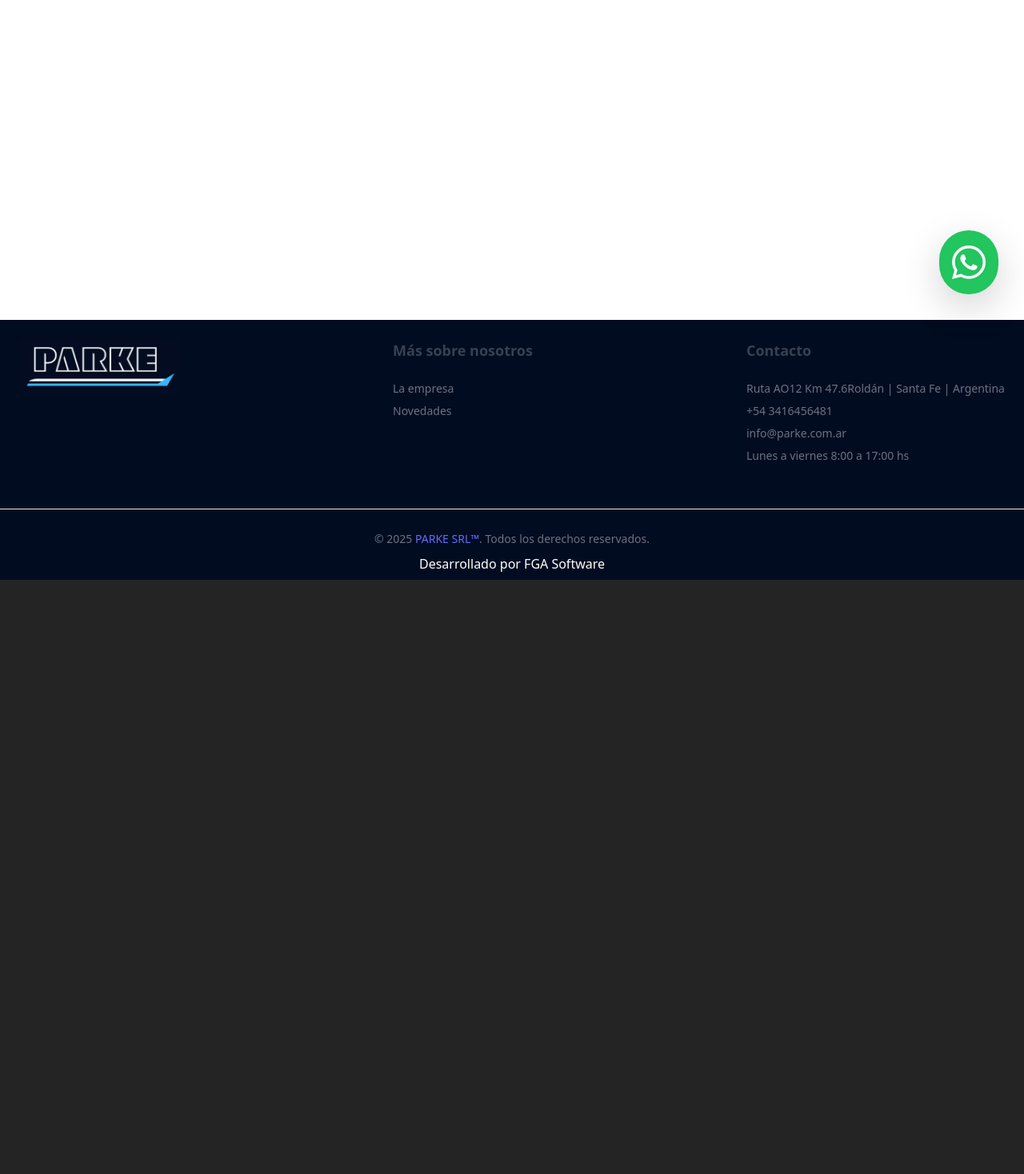
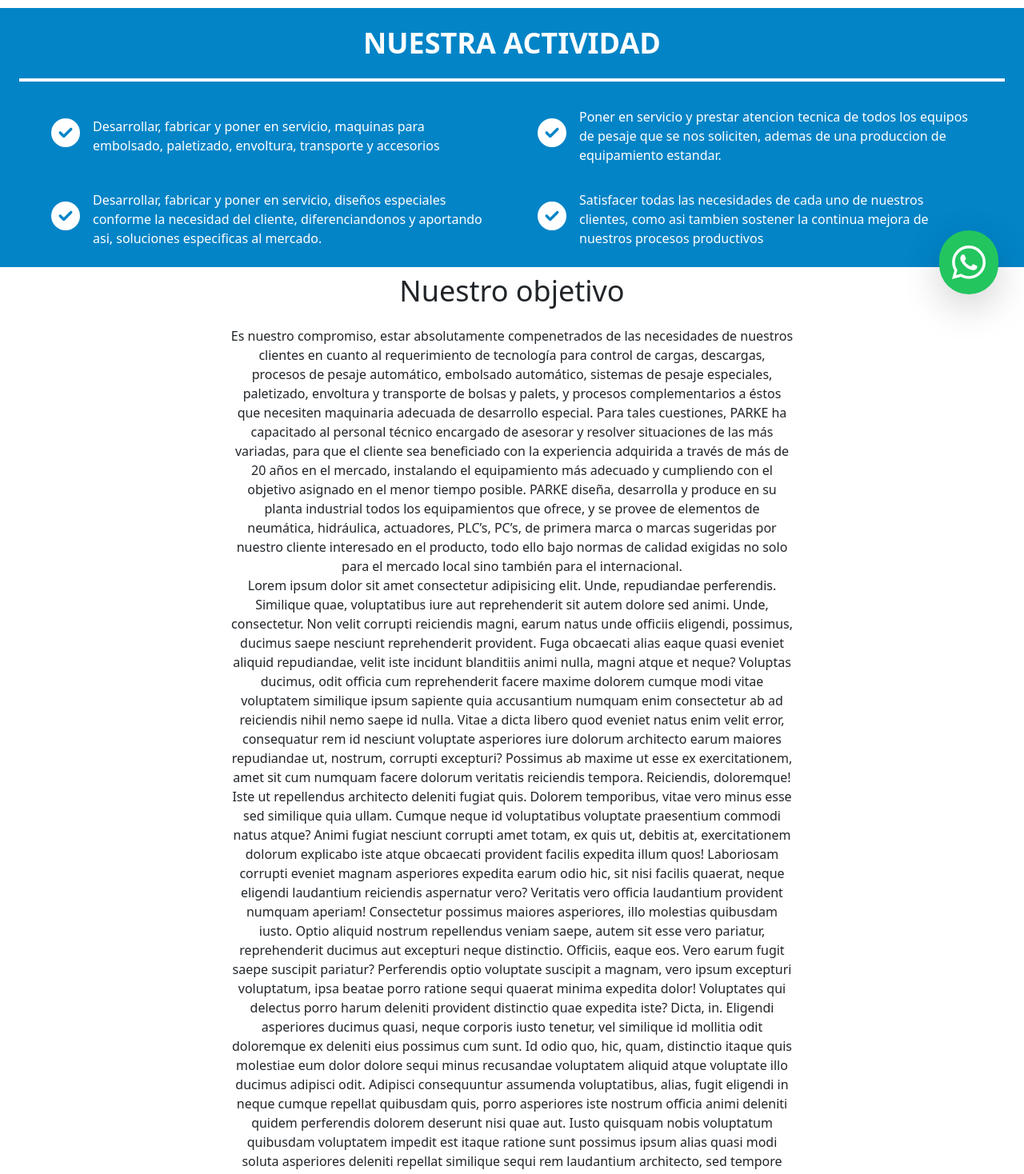
Before and after one commit to facundolgomez/PARKE-Landing-Page-React, a React (Vite) app: page /company in a window 1280 px wide. Shown: the part 400-1868 px from the top of the page at 80% size. Before the commit the page ends 1125 px from the top, so only its background shows below. Built offline with nearby package versions, Linux system fonts and the light colour scheme.

Commit message:
company component finished

```diff
--- a/src/components/companyInfo/CompanyInfo.jsx
+++ b/src/components/companyInfo/CompanyInfo.jsx
@@ -1,10 +1,158 @@
+import { FontAwesomeIcon } from "@fortawesome/react-fontawesome";
+import { faCheckCircle } from "@fortawesome/free-solid-svg-icons";
+
 const CompanyInfo = () => {
+  return (
+    <>
+      <>
+        <div className="relative">
+          <img
+            src="../../../public/imagenes-de-fondo/imagen-la-empresa.jpg"
+            className="w-full brightness-75"
+            style={{ height: "400px" }}
+          />
+          <section className="absolute bottom-0 left-0 mb-4 bg-transparent dark:bg-dark">
+            <div className="mx-auto sm:container">
+              <div className="flex flex-col text-white">
+                <h1 className="text-2xl font-semibold bg-sky-600 text-white px-4 py-2">
+                  La Empresa
+                </h1>
+                <p className="text-sm font-medium text-body-color dark:text-dark-6 bg-black px-4 py-2">
+                  Lorem ipsum dolor sit amet, consectetur adipiscing elit.
+                </p>
+              </div>
+            </div>
+          </section>
+        </div>
+        <div className="flex justify-start bg-sky-600 h-auto my-2.5 flex-col items-center pt-4 pb-4 px-4 sm:px-8 relative">
+          <div className="text-white text-4xl font-bold whitespace-nowrap">
+            NUESTRA ACTIVIDAD
+          </div>
+          <div className="h-1 bg-white w-full mt-4"></div>
 
-    return(
-        <>
-            <h1 className="pt-28">La Empresa</h1>
-        </>
-    )
-}
+          <div className="grid grid-cols-1 sm:grid-cols-2 gap-6 sm:gap-x-16 mt-6 w-full max-w-6xl mx-auto">
+            <div className="flex items-center justify-start">
+              <FontAwesomeIcon
+                icon={faCheckCircle}
+                className="text-white text-4xl mr-4"
+              />
+              <p className="text-white mt-2">
+                Desarrollar, fabricar y poner en servicio, maquinas para
+                embolsado, paletizado, envoltura, transporte y accesorios
+              </p>
+            </div>
 
-export default CompanyInfo
+            <div className="flex  items-center justify-end">
+              <FontAwesomeIcon
+                icon={faCheckCircle}
+                className="text-white text-4xl mr-4"
+              />
+              <p className="text-white mt-2">
+                Poner en servicio y prestar atencion tecnica de todos los
+                equipos de pesaje que se nos soliciten, ademas de una produccion
+                de equipamiento estandar.
+              </p>
+            </div>
+
+            <div className="flex  items-center justify-start">
+              <FontAwesomeIcon
+                icon={faCheckCircle}
+                className="text-white text-4xl mr-4"
+              />
+              <p className="text-white mt-2">
+                Desarrollar, fabricar y poner en servicio, diseños especiales
+                conforme la necesidad del cliente, diferenciandonos y aportando
+                asi, soluciones especificas al mercado.
+              </p>
+            </div>
+
+            <div className="flex  items-center justify-end">
+              <FontAwesomeIcon
+                icon={faCheckCircle}
+                className="text-white text-4xl mr-4"
+              />
+              <p className="text-white mt-2">
+                Satisfacer todas las necesidades de cada uno de nuestros
+                clientes, como asi tambien sostener la continua mejora de
+                nuestros procesos productivos
+              </p>
+            </div>
+          </div>
+        </div>
+        <div className="text-center px-6 sm:px-16 md:px-32 lg:px-48 xl:px-72">
+          <div className="text-4xl">Nuestro objetivo</div>
+          <p className="mt-4">
+            Es nuestro compromiso, estar absolutamente compenetrados de las
+            necesidades de nuestros clientes en cuanto al requerimiento de
+            tecnología para control de cargas, descargas, procesos de pesaje
+            automático, embolsado automático, sistemas de pesaje especiales,
+            paletizado, envoltura y transporte de bolsas y palets, y procesos
+            complementarios a éstos que necesiten maquinaria adecuada de
+            desarrollo especial. Para tales cuestiones, PARKE ha capacitado al
+            personal técnico encargado de asesorar y resolver situaciones de las
+            más variadas, para que el cliente sea beneficiado con la experiencia
+            adquirida a través de más de 20 años en el mercado, instalando el
+            equipamiento más adecuado y cumpliendo con el objetivo asignado en
+            el menor tiempo posible. PARKE diseña, desarrolla y produce en su
+            planta industrial todos los equipamientos que ofrece, y se provee de
+            elementos de neumática, hidráulica, actuadores, PLC’s, PC’s, de
+            primera marca o marcas sugeridas por nuestro cliente interesado en
+            el producto, todo ello bajo normas de calidad exigidas no solo para
+            el mercado local sino también para el internacional.
+          </p>
+          <p>
+            Lorem ipsum dolor sit amet consectetur adipisicing elit. Unde,
+            repudiandae perferendis. Similique quae, voluptatibus iure aut
+            reprehenderit sit autem dolore sed animi. Unde, consectetur. Non
+            velit corrupti reiciendis magni, earum natus unde officiis eligendi,
+            possimus, ducimus saepe nesciunt reprehenderit provident. Fuga
+            obcaecati alias eaque quasi eveniet aliquid repudiandae, velit iste
+            incidunt blanditiis animi nulla, magni atque et neque? Voluptas
+            ducimus, odit officia cum reprehenderit facere maxime dolorem cumque
+            modi vitae voluptatem similique ipsum sapiente quia accusantium
+            numquam enim consectetur ab ad reiciendis nihil nemo saepe id nulla.
+            Vitae a dicta libero quod eveniet natus enim velit error,
+            consequatur rem id nesciunt voluptate asperiores iure dolorum
+            architecto earum maiores repudiandae ut, nostrum, corrupti
+            excepturi? Possimus ab maxime ut esse ex exercitationem, amet sit
+            cum numquam facere dolorum veritatis reiciendis tempora. Reiciendis,
+            doloremque! Iste ut repellendus architecto deleniti fugiat quis.
+            Dolorem temporibus, vitae vero minus esse sed similique quia ullam.
+            Cumque neque id voluptatibus voluptate praesentium commodi natus
+            atque? Animi fugiat nesciunt corrupti amet totam, ex quis ut,
+            debitis at, exercitationem dolorum explicabo iste atque obcaecati
+            provident facilis expedita illum quos! Laboriosam corrupti eveniet
+            magnam asperiores expedita earum odio hic, sit nisi facilis quaerat,
+            neque eligendi laudantium reiciendis aspernatur vero? Veritatis vero
+            officia laudantium provident numquam aperiam! Consectetur possimus
+            maiores asperiores, illo molestias quibusdam iusto. Optio aliquid
+            nostrum repellendus veniam saepe, autem sit esse vero pariatur,
+            reprehenderit ducimus aut excepturi neque distinctio. Officiis,
+            eaque eos. Vero earum fugit saepe suscipit pariatur? Perferendis
+            optio voluptate suscipit a magnam, vero ipsum excepturi voluptatum,
+            ipsa beatae porro ratione sequi quaerat minima expedita dolor!
+            Voluptates qui delectus porro harum deleniti provident distinctio
+            quae expedita iste? Dicta, in. Eligendi asperiores ducimus quasi,
+            neque corporis iusto tenetur, vel similique id mollitia odit
+            doloremque ex deleniti eius possimus cum sunt. Id odio quo, hic,
+            quam, distinctio itaque quis molestiae eum dolor dolore sequi minus
+            recusandae voluptatem aliquid atque voluptate illo ducimus adipisci
+            odit. Adipisci consequuntur assumenda voluptatibus, alias, fugit
+            eligendi in neque cumque repellat quibusdam quis, porro asperiores
+            iste nostrum officia animi deleniti quidem perferendis dolorem
+            deserunt nisi quae aut. Iusto quisquam nobis voluptatum quibusdam
+            voluptatem impedit est itaque ratione sunt possimus ipsum alias
+            quasi modi soluta asperiores deleniti repellat similique sequi rem
+            laudantium architecto, sed tempore cum corrupti. Accusantium facilis
+            sequi sed recusandae, officiis deleniti quisquam magnam quo
+            voluptate debitis aperiam obcaecati enim ullam incidunt quasi. Fugit
+            voluptates voluptatum quam maiores cumque velit facilis quibusdam,
+            consequatur itaque repudiandae!
+          </p>
+        </div>
+      </>
+    </>
+  );
+};
+
+export default CompanyInfo;
```
